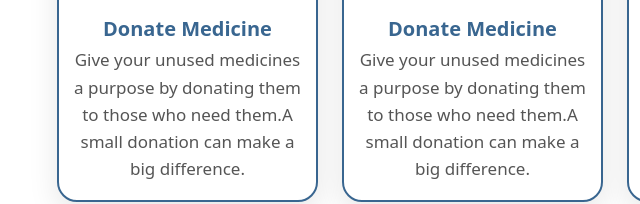
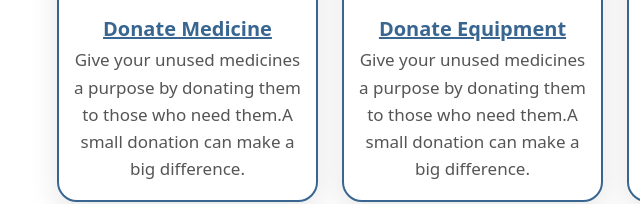
Before and after one commit to semonchoudhary145-oss/helphub, a website: page public/index.html in a window 1280 px wide. Shown: the part 811-1015 px from the top of the page, 25-665 px from the left. Drawn offline with nearby package versions, Linux system fonts and the light colour scheme.

Commit message:
Update index.html

```diff
--- a/public/index.html
+++ b/public/index.html
@@ -300,7 +300,7 @@
 
                     <img src="/pics/donatemedicine.jpeg" class="card-img-circle-new" alt="">
 
-                    <h3>Donate Medicine</h3>
+                    <h3><u>Donate Medicine</u></h3>
 
                  <p>Give your unused medicines a purpose by donating them to those who need them.A small donation can make a big difference.</p>
                 </div>
@@ -312,7 +312,7 @@
 
                     <img src="/pics/donatemedicine.jpeg" class="card-img-circle-new" alt="">
 
-                    <h3>Donate Medicine</h3>
+                    <h3><u>Donate Equipment</u></h3>
 
                  <p>Give your unused medicines a purpose by donating them to those who need them.A small donation can make a big difference.</p>
                 </div>
```
